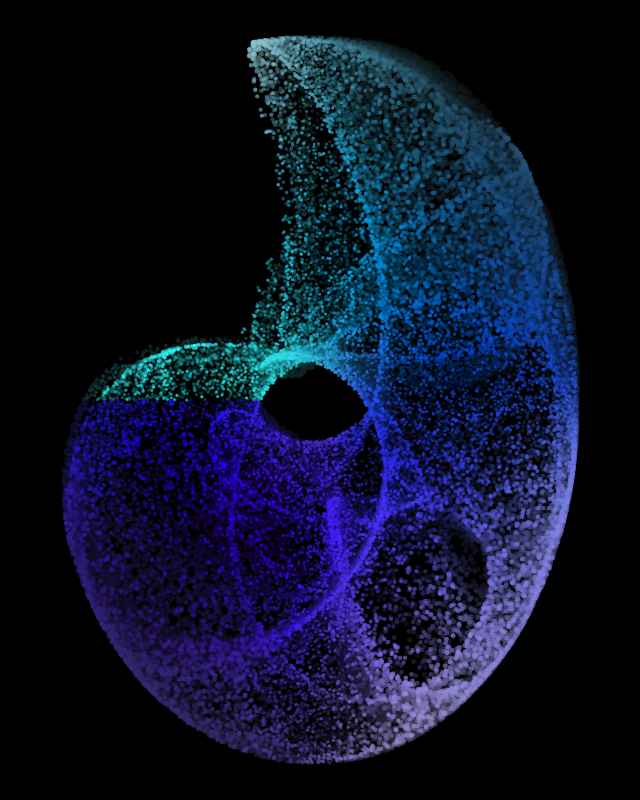
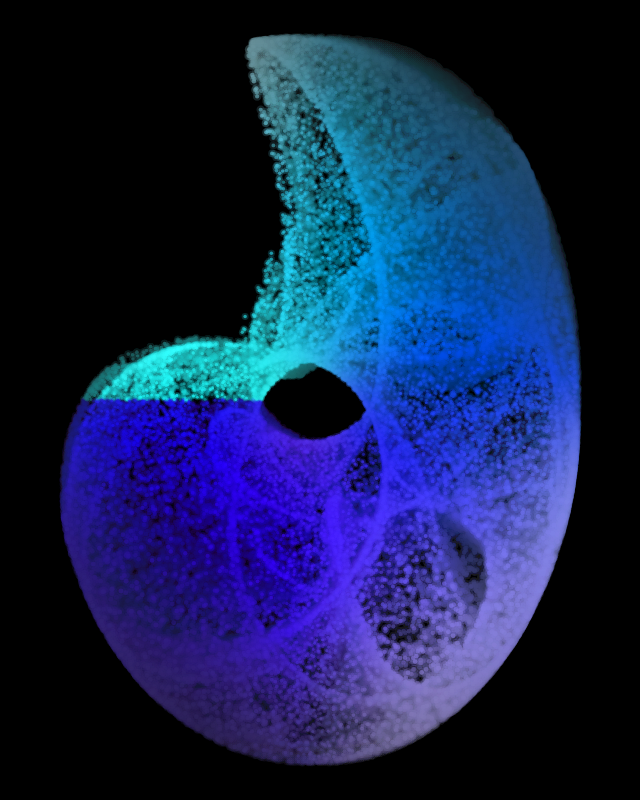
Before and after one commit to semajyllek/attractor_gallery, a plain HTML site: page index.html in a window 1280 px wide. Shown: the whole page, without its empty margins (324-964 px from the left). Drawn offline with Linux system fonts and the light colour scheme; animation ran at ten frames a second.

Commit message:
updated readme and attempt at removing opacity

```diff
--- a/css/styles.css
+++ b/css/styles.css
@@ -14,6 +14,30 @@ body {
 canvas {
     display: block;
     background-color: #000;
+    position: relative;
+}
+
+/* Canvas container with vignette effect */
+.canvas-container {
+    position: relative;
+    width: 100%;
+    height: 100vh;
+    display: flex;
+    justify-content: center;
+    align-items: center;
+}
+
+/* Vignette overlay to help with edge transition */
+.canvas-container::after {
+    content: "";
+    position: absolute;
+    top: 0;
+    left: 0;
+    width: 100%;
+    height: 100%;
+    box-shadow: inset 0 0 150px 50px rgba(0, 0, 0, 0.5);
+    pointer-events: none; /* Allow clicks to pass through */
+    z-index: 10;
 }
 
 #colorToggle {
--- a/index.html
+++ b/index.html
@@ -9,7 +9,9 @@
 </head>
 <body>
     <div id="colorToggle"></div>
-    <canvas id="attractorCanvas"></canvas>
+    <div class="canvas-container">
+        <canvas id="attractorCanvas"></canvas>
+    </div>
     <div id="nameDisplay"></div>
 
     <script src="js/utils.js"></script>
--- a/js/main.js
+++ b/js/main.js
@@ -12,7 +12,7 @@ document.addEventListener('DOMContentLoaded', function() {
     let nameTimer = 0;
     let currentPresetIndex = 0;
     let colorMode = true;
-    const fadeOpacity = 0.04; // Controls the trail effect
+    const fadeOpacity = 0.02; // Reduced fade opacity for cleaner trails
 
     // Current attractor parameters
     let params = { a: 1.7, b: 1.7, c: 0.6, d: 1.2 };
@@ -101,7 +101,7 @@ document.addEventListener('DOMContentLoaded', function() {
         updateAnimation(deltaTime);
 
         // Draw frame
-        drawAttractorPoints(1200); // Moderate number of points for good performance
+        drawAttractorPoints(2000); // Increased number of points for better coverage
 
         // Request next frame
         requestAnimationFrame(animate);
@@ -195,7 +195,21 @@ document.addEventListener('DOMContentLoaded', function() {
     }
 
     function clearCanvasWithFade() {
+        // Create a semi-transparent black for trails
         ctx.fillStyle = `rgba(0, 0, 0, ${fadeOpacity})`;
+        ctx.fillRect(0, 0, width, height);
+
+        // Add a subtle radial gradient to soften the edges
+        const gradient = ctx.createRadialGradient(
+            width/2, height/2, 0,
+            width/2, height/2, Math.min(width, height) / 2
+        );
+
+        gradient.addColorStop(0, "rgba(0, 0, 0, 0)"); // Transparent in the center
+        gradient.addColorStop(0.85, "rgba(0, 0, 0, 0)"); // Stay transparent until near the edge
+        gradient.addColorStop(1, "rgba(0, 0, 0, 0.03)"); // Very subtle fade at the edges
+
+        ctx.fillStyle = gradient;
         ctx.fillRect(0, 0, width, height);
     }
 
@@ -790,9 +804,16 @@ document.addEventListener('DOMContentLoaded', function() {
             ? hslToRgb(h, s, l)
             : hslToRgb(0, 0, l); // Grayscale when colorMode is false
 
+        // Draw a subtle glow first (larger, more transparent)
+        ctx.globalAlpha = alpha * 0.3;
         ctx.fillStyle = `rgb(${rgb[0]}, ${rgb[1]}, ${rgb[2]})`;
+        ctx.beginPath();
+        ctx.arc(x, y, pointSize * 2, 0, Math.PI * 2);
+        ctx.fill();
+
+        // Draw the main point
         ctx.globalAlpha = alpha;
-
+        ctx.fillStyle = `rgb(${rgb[0]}, ${rgb[1]}, ${rgb[2]})`;
         ctx.beginPath();
         ctx.arc(x, y, pointSize, 0, Math.PI * 2);
         ctx.fill();
```
Also changed, not shown: 2 other files.
